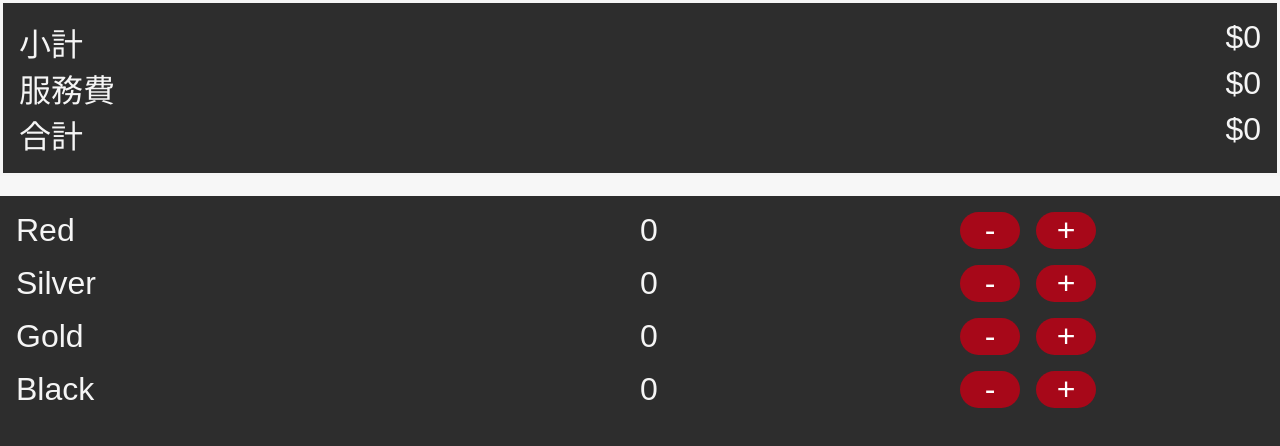
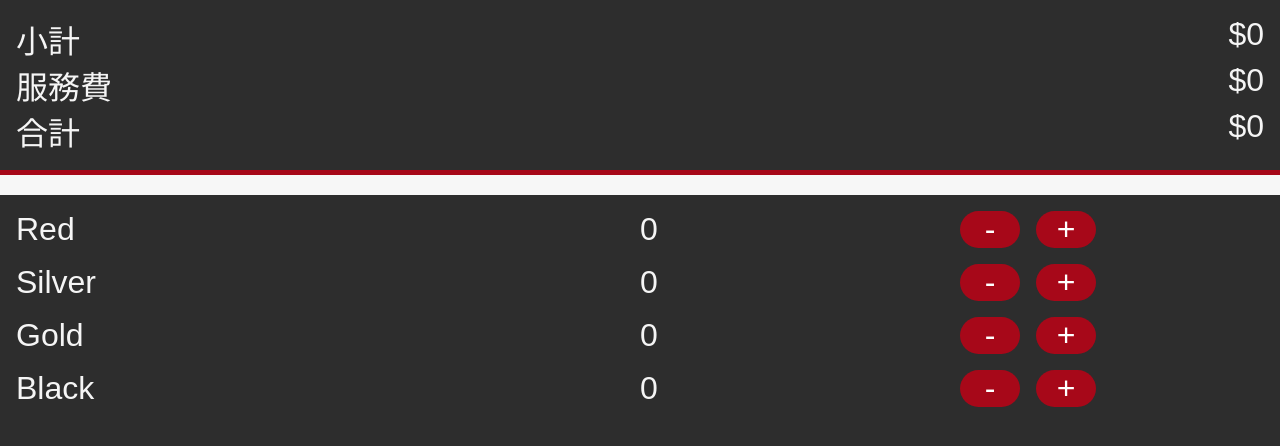
Before and after one commit to man7788/sushiro-calculator, a React (Vite) app in the folder calculator/: page / in a window 1280 px wide. Shown: the top 446 px of the page. Built offline with nearby package versions, Linux system fonts and the light colour scheme.

Commit message:
Update Header styles

```diff
--- a/calculator/src/Components/Header/Header.module.css
+++ b/calculator/src/Components/Header/Header.module.css
@@ -1,5 +1,6 @@
 .Header {
-  border: 3px solid whitesmoke;
+  border-bottom: 1px solid rgb(167, 8, 25);
+  border-width: thick;
   display: grid;
   font-size: 2rem;
   padding: 1rem 1rem 1rem 1rem;
```
